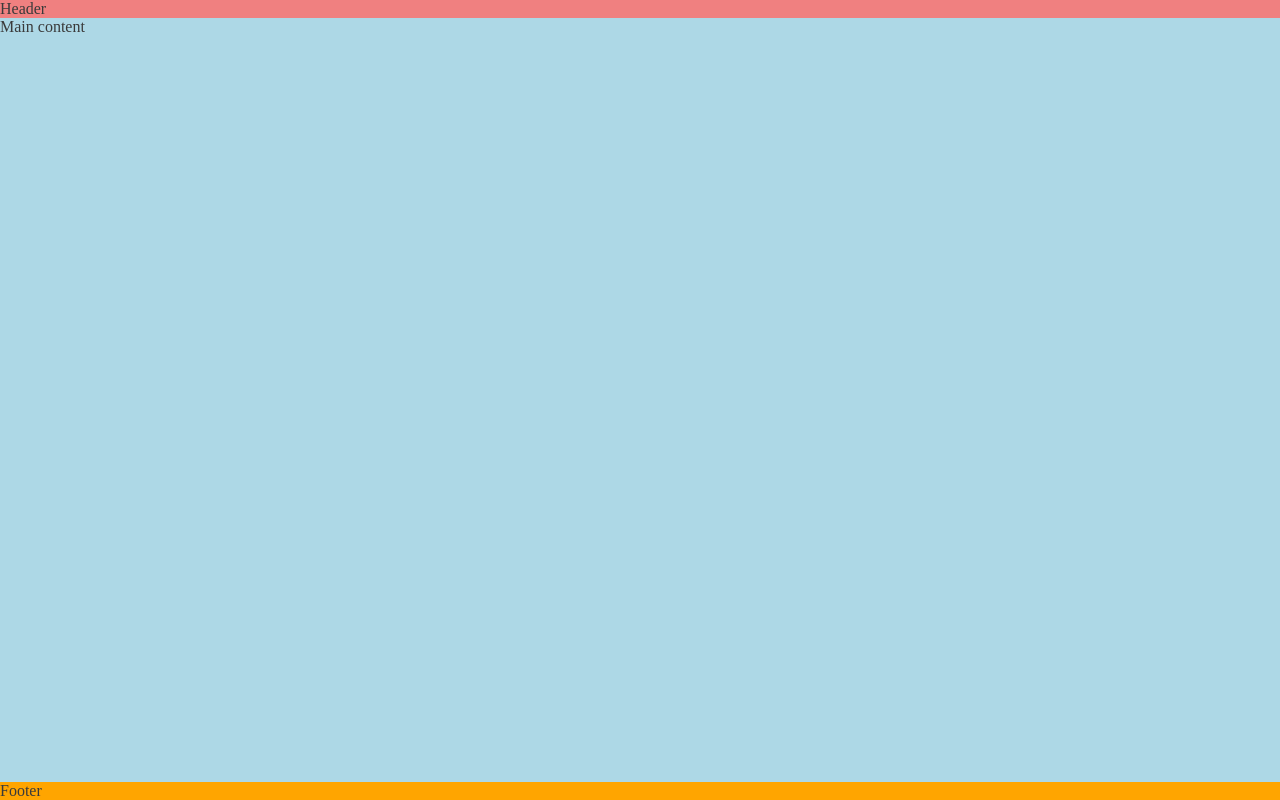
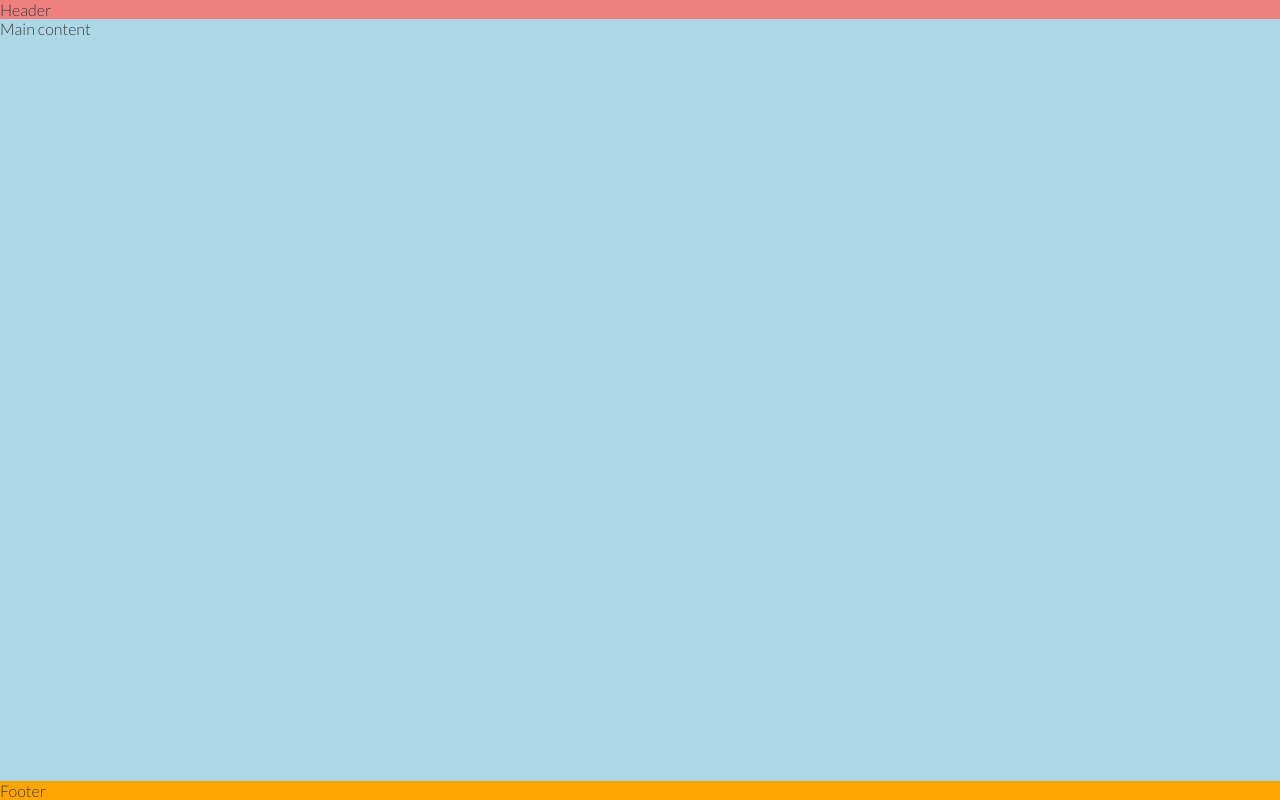
Before and after one commit to zakenaio/Love-Running-CI-2023-fsd-nov-main, a plain HTML site: page index.html in a window 1280 px wide. Drawn offline with Linux system fonts and the light colour scheme.

Commit message:
Added 'Lato' font-family - google.font

```diff
--- a/assets/css/style.css
+++ b/assets/css/style.css
@@ -1,3 +1,6 @@
+/* Google fonts import */
+@import url("https://fonts.googleapis.com/css2?family=Lato:wght@300&family=Oswald:wght@200;300;400;500;600;700&display=swap");
+
 /* Asterisk wildcard selector to override default style added by the browser */
 * {
   padding: 0;
@@ -12,6 +15,7 @@ body {
   flex-direction: column;
   /* generic project styles */
   color: #3a3a3a;
+  font-family: 'Lato', sans-serif;
 }
 
 /* Header */
```
Lines whose indentation alone changed are shown as unchanged.
